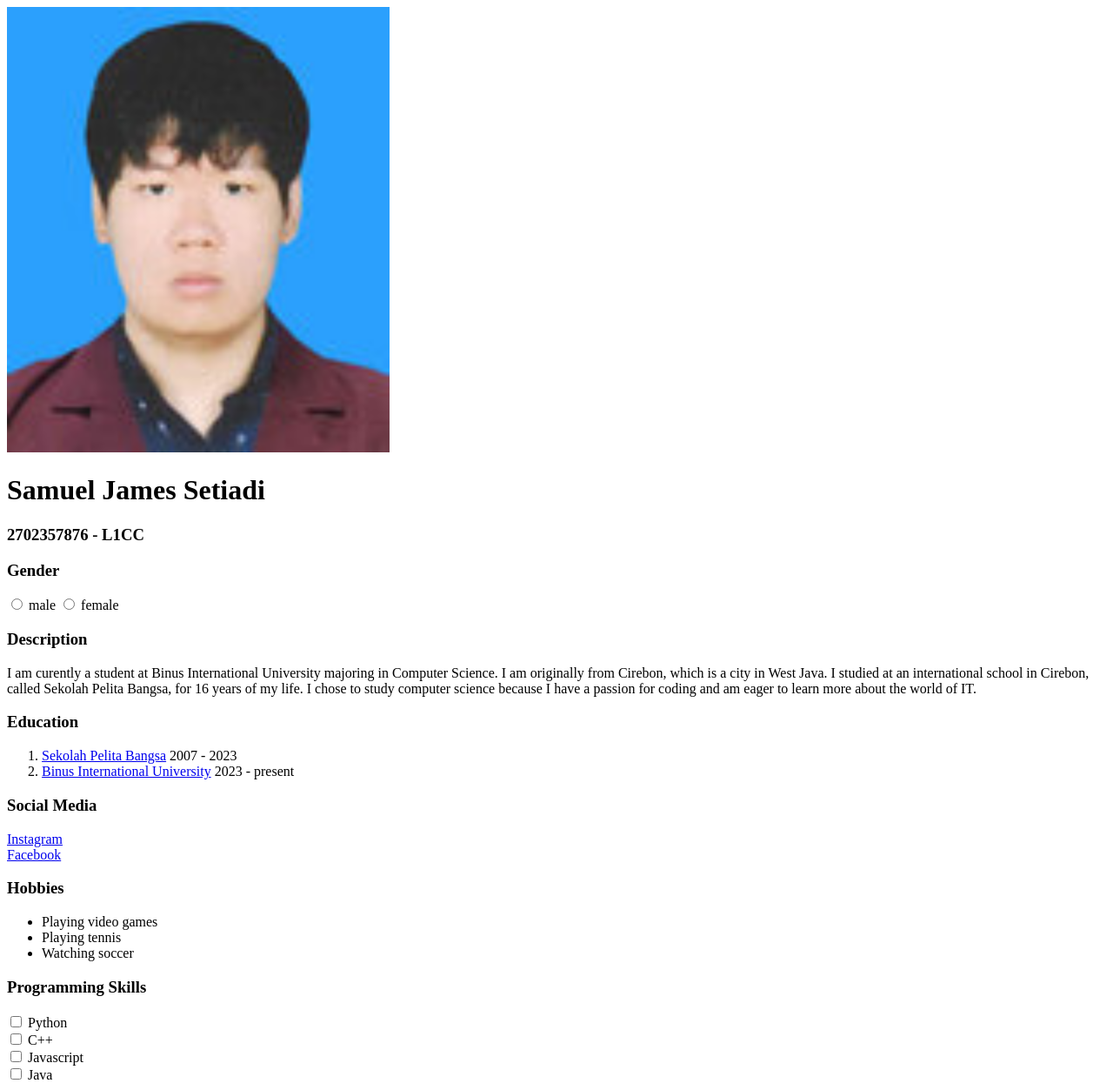
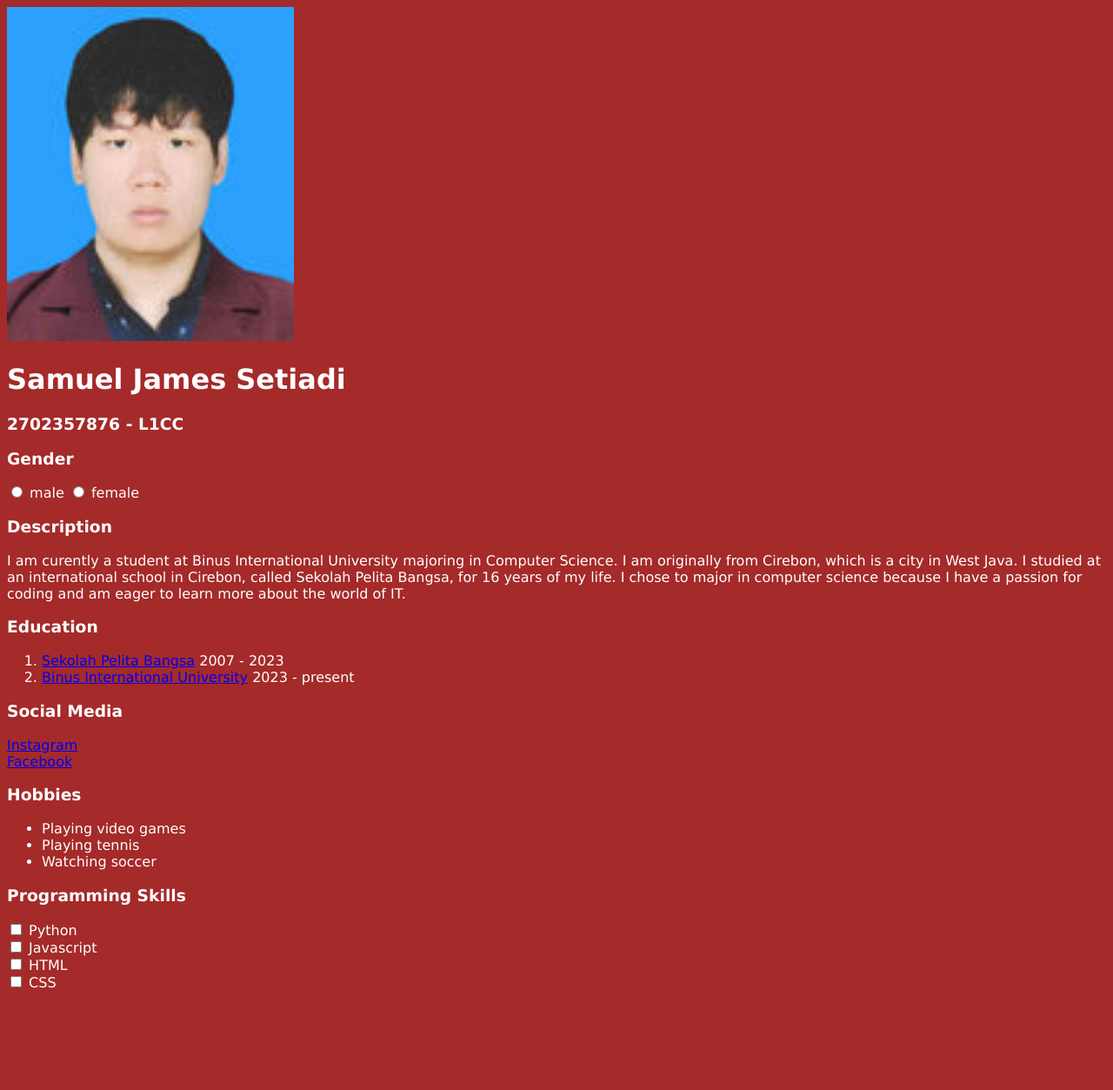
Before and after one commit to SamJS23/L1CC-assignment-1, a plain HTML site: page index.html in a window 1280 px wide. Shown: the whole page at 87% size. After the commit the page ends 1147 px from the top, so only its background shows below. Drawn offline with Linux system fonts and the light colour scheme.

Commit message:
fourth commit

```diff
--- a/index.html
+++ b/index.html
@@ -1,16 +1,17 @@
 <!DOCTYPE html>
 <html>
     <head>
+        <link rel="stylesheet" href="style.css">
         <title> My portofolio </title>
     </head>
     <body>
-        <img src="profile picture.jpg" alt="Sam" width = "440" height ="512">
+        <img src="profile picture.jpg" alt="Sam" width = "330" height ="384">
          <h1>Samuel James Setiadi</h1>
          <h3>2702357876 - L1CC</h3>
          <h3> Gender </h3>
          <input type="radio"> <label> male </label> <input type="radio"> <label> female </label>
          <H3>Description</H3>
-        <p>I am curently a student at Binus International University majoring in Computer Science. I am originally from Cirebon, which is a city in West Java. I studied at an international school in Cirebon, called Sekolah Pelita Bangsa, for 16 years of my life.  I chose to study computer science because I have a passion for coding and am eager to learn more about the world of IT.</p>
+        <p>I am curently a student at Binus International University majoring in Computer Science. I am originally from Cirebon, which is a city in West Java. I studied at an international school in Cirebon, called Sekolah Pelita Bangsa, for 16 years of my life.  I chose to major in computer science because I have a passion for coding and am eager to learn more about the world of IT.</p>
         <h3>Education</h3>
         <ol>
             <li> <a href = "https://pelitabangsa.com/id/">Sekolah Pelita Bangsa</a> 2007 - 2023 </li>
@@ -27,8 +28,8 @@
         </ul>
         <h3>Programming Skills</h3>
         <input type="checkbox"> <label> Python </label> <br/>
-        <input type="checkbox"> <label> C++ </label> <br/>
         <input type="checkbox"> <label> Javascript </label> <br/>
-        <input type="checkbox"> <label> Java </label> <br/>
+        <input type="checkbox"> <label> HTML </label> <br/>
+        <input type="checkbox"> <label> CSS </label> <br/>
     </body>
 </html>
--- /dev/null
+++ b/style.css
@@ -0,0 +1,5 @@
+body{
+background-color: brown;
+color:white;
+font-family:Verdana, Geneva, Tahoma, sans-serif;
+}
```
